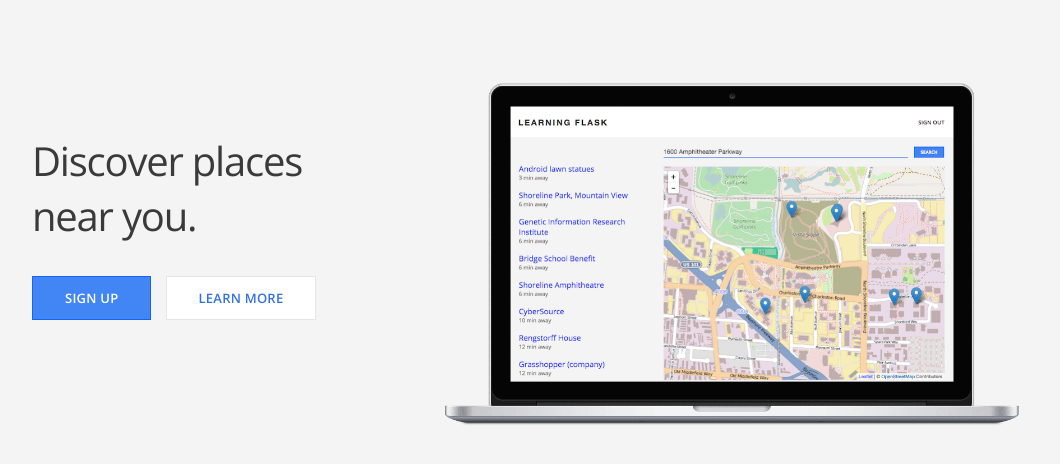
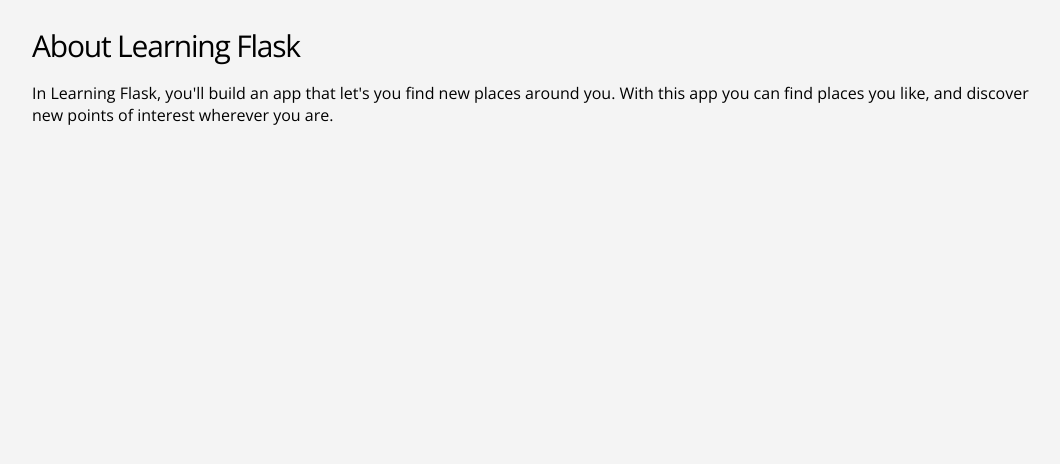
Before and after one commit to rahul1906/LearningFlask, a Flask app: template templates/about.html in a window 1280 px wide. Shown: the part 50-514 px from the top of the page, without its empty margins (108-1168 px from the left). Run offline with Flask 2, Linux system fonts and the light colour scheme; the template is opened without the code that fills it, so the values that code supplies are empty.

Commit message:
added about page, modified routes and index page

```diff
--- a/routes.py
+++ b/routes.py
@@ -6,5 +6,8 @@
 def index():
 	return render_template("index.html")
 
+@app.route("/about")
+def about():
+	return render_template("about.html")
 if __name__ == "__main__":
 	app.run(debug = True)
--- a/templates/about.html
+++ b/templates/about.html
@@ -1,20 +1,11 @@
 {% extends "layout.html" %}
 
 {% block content %}
-  <main class="hero-section">
+  <main class="about-section">
     <div class="container">
 
-      <div class="section-content">
-        <h2>Discover places near you.</h2>
-        <a href="#" class="btn-primary">Sign up</a>
-        <a href="{{ url_for('about') }}" class="btn-secondary">Learn more</a>
-      </div>
-
-      <div class="section-device">
-        <img src="static/img/device.png">
-      </div>
-
-      <div class="clearfix"></div>
+    <h2>About Learning Flask</h2>
+    <p>In Learning Flask, you'll build an app that let's you find new places around you. With this app you can find places you like, and discover new points of interest wherever you are.</p>
 
     </div>
   </main>
--- a/templates/index.html
+++ b/templates/index.html
@@ -7,7 +7,7 @@
       <div class="section-content">
         <h2>Discover places near you.</h2>
         <a href="#" class="btn-primary">Sign up</a>
-        <a href="#" class="btn-secondary">Learn more</a>
+        <a href="{{ url_for('about') }}" class="btn-secondary">Learn more</a>
       </div>
 
       <div class="section-device">
```
